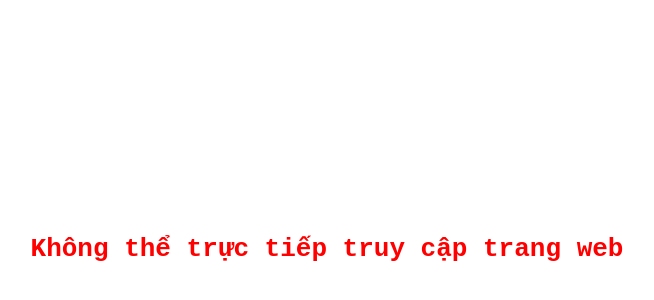
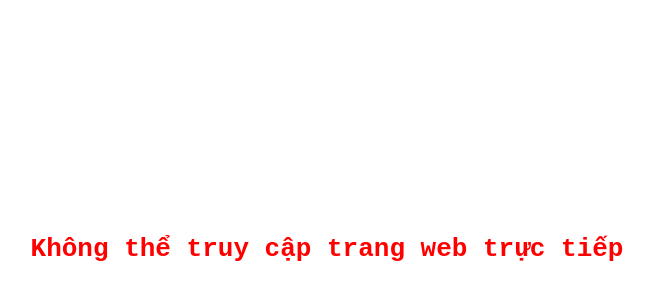
Before and after one commit to Prinhix/anhnoibo, a plain HTML site: page index.html in a window 1280 px wide. Shown: the part 270-570 px from the top of the page, without its empty margins (313-967 px from the left). Drawn offline with Linux system fonts and the light colour scheme.

Commit message:
Update index.html

```diff
--- a/index.html
+++ b/index.html
@@ -3,7 +3,7 @@
 <head>
   <meta charset="UTF-8">
   <meta name="viewport" content="width=device-width, initial-scale=1.0">
-  <title>Nội bộ</title>
+  <title>Ảnh nội bộ</title>
 
   <style>
     body {
@@ -64,11 +64,13 @@
 </div>
 
 <script>
-  /* --- CHỈ CHO PHÉP TRUY CẬP ĐÚNG TRANG --- */
-  const allowedURL = "https://prinhix.github.io/anhnoibo/";
-  if (location.href !== allowedURL) {
+  /* --- CHẶN TRUY CẬP TRỰC TIẾP --- */
+  const requiredRef = "https://prinhix.github.io/ktramaso/";
+
+  if (document.referrer !== requiredRef) {
     document.body.innerHTML =
-      "<h1 style='color:red;text-align:center;margin-top:20%;'>Không thể trực tiếp truy cập trang web</h1>";
+      "<h1 style='color:red;text-align:center;margin-top:20%;'>Không thể truy cập trang web trực tiếp</h1>";
+    throw new Error("Blocked direct access");
   }
 
 
```
